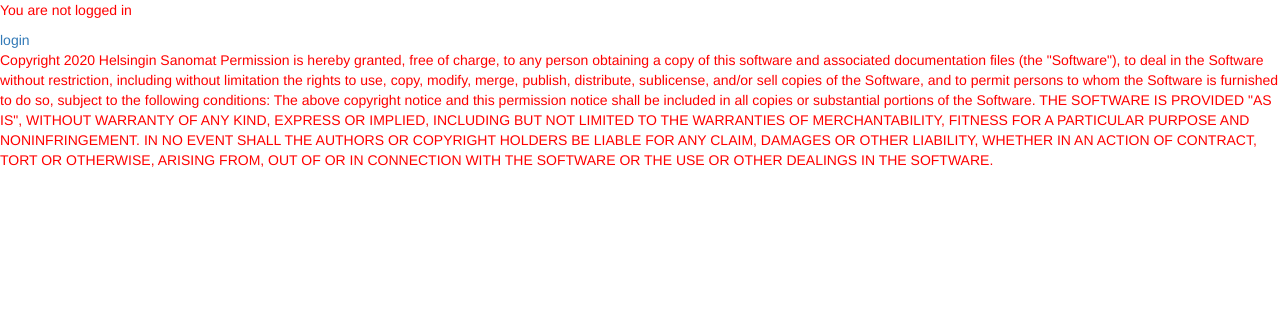
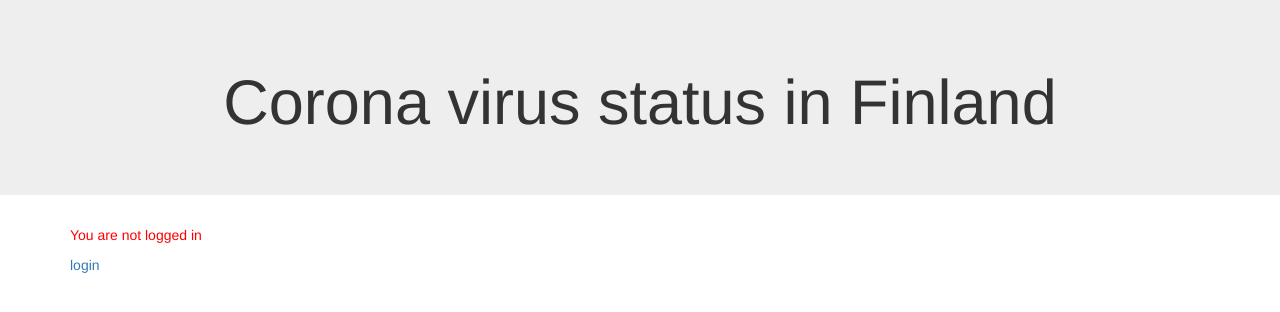
Before and after one commit to hirvonensara/OHSIHA, a Django app: page / in a window 1280 px wide. Shown: the top 312 px of the page. Run offline with Django 3.2, Linux system fonts and the light colour scheme; data that the repository does not hold is empty; some libraries are stand-ins or nearby versions.

Commit message:
home.html-tiedoston muotoilu

```diff
--- a/templates/home.html
+++ b/templates/home.html
@@ -13,15 +13,16 @@
 
   <title>{% block title %}Home{% endblock %}</title>
 </head>
-
 <body>
-
 
 {% block content %}
 {% if user.is_authenticated %}
 
+<div class="jumbotron text-center">
   <h1> Corona virus status in Finland</h1>
+</div>
 
+<div class=container>
   Welcome {{ user.username }}!
 
   <p> This information is based on open data provided by Helsingin Sanomat. The data is updated
@@ -29,6 +30,7 @@
     <P>
       DISCLAIMER: This data includes only <strong>confirmed</strong> corona virus cases. The real numbers are very likely bigger.
     </P>
+  </div>
 
 
   <table class="table table-striped">
@@ -57,9 +59,6 @@
       <td> {{all_recovered }} </td>
     </tr>
 
-
-
-
   </table>
 
 
@@ -67,21 +66,38 @@
   # <p><strong>Description: </strong> {{ description }}</p> -->
   <p><a href="{% url 'logout' %}">logout</a></p>
 
+  <div class=container>
+    <p class="license">
+      Copyright 2020 Helsingin Sanomat
+    </p>
+
+    <p class=license>
+      Permission is hereby granted, free of charge, to any person obtaining a copy of this software and associated documentation files (the "Software"),
+      to deal in the Software without restriction, including without limitation the rights to use, copy, modify, merge, publish, distribute, sublicense,
+      and/or sell copies of the Software, and to permit persons to whom the Software is furnished to do so, subject to the following conditions:
+
+      The above copyright notice and this permission notice shall be included in all copies or substantial portions of the Software.
+    </p>
+    <p class=license></p>
+     THE SOFTWARE IS PROVIDED "AS IS", WITHOUT WARRANTY OF ANY KIND, EXPRESS OR IMPLIED, INCLUDING BUT NOT LIMITED TO THE WARRANTIES OF MERCHANTABILITY,
+    FITNESS FOR A PARTICULAR PURPOSE AND NONINFRINGEMENT. IN NO EVENT SHALL THE AUTHORS OR COPYRIGHT HOLDERS BE LIABLE FOR ANY CLAIM, DAMAGES OR OTHER
+     LIABILITY, WHETHER IN AN ACTION OF CONTRACT, TORT OR OTHERWISE, ARISING FROM, OUT OF OR IN CONNECTION WITH THE SOFTWARE OR THE USE OR OTHER DEALINGS
+      IN THE SOFTWARE.
+    </p>
+    </div>
 
 {% else %}
+
+<div class="jumbotron text-center">
+  <h1> Corona virus status in Finland</h1>
+</div>
+
+<div class=container>
   <p>You are not logged in</p>
   <a href="{% url 'login' %}">login</a>
+</div>
+
 {% endif %}
-
-<p class="license">
-  Copyright 2020 Helsingin Sanomat
-
-Permission is hereby granted, free of charge, to any person obtaining a copy of this software and associated documentation files (the "Software"), to deal in the Software without restriction, including without limitation the rights to use, copy, modify, merge, publish, distribute, sublicense, and/or sell copies of the Software, and to permit persons to whom the Software is furnished to do so, subject to the following conditions:
-
-The above copyright notice and this permission notice shall be included in all copies or substantial portions of the Software.
-
-THE SOFTWARE IS PROVIDED "AS IS", WITHOUT WARRANTY OF ANY KIND, EXPRESS OR IMPLIED, INCLUDING BUT NOT LIMITED TO THE WARRANTIES OF MERCHANTABILITY, FITNESS FOR A PARTICULAR PURPOSE AND NONINFRINGEMENT. IN NO EVENT SHALL THE AUTHORS OR COPYRIGHT HOLDERS BE LIABLE FOR ANY CLAIM, DAMAGES OR OTHER LIABILITY, WHETHER IN AN ACTION OF CONTRACT, TORT OR OTHERWISE, ARISING FROM, OUT OF OR IN CONNECTION WITH THE SOFTWARE OR THE USE OR OTHER DEALINGS IN THE SOFTWARE.
-</p>
 {% endblock %}
 </body>
 </html>
```
Also changed, not shown: db.sqlite3.
